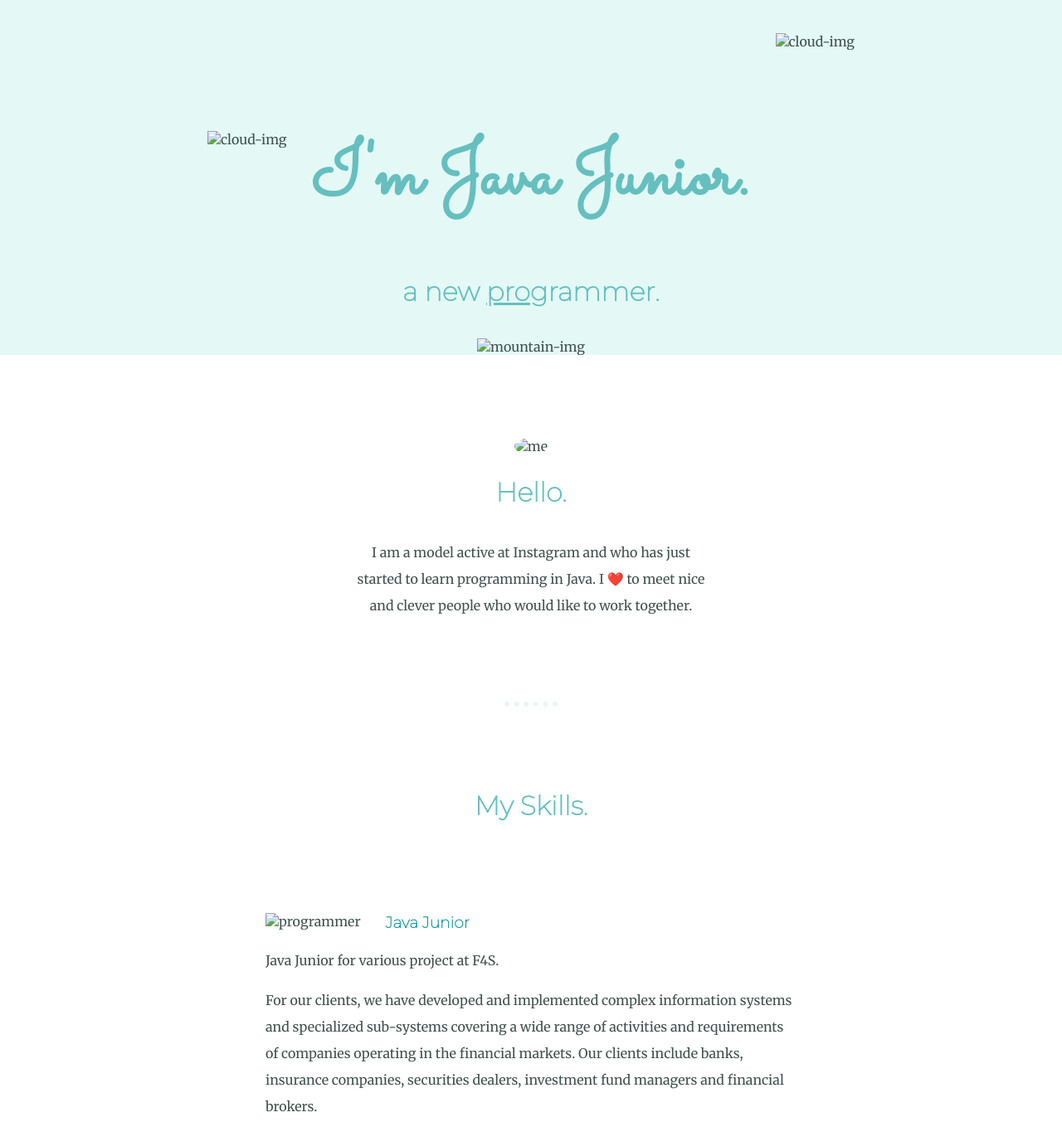
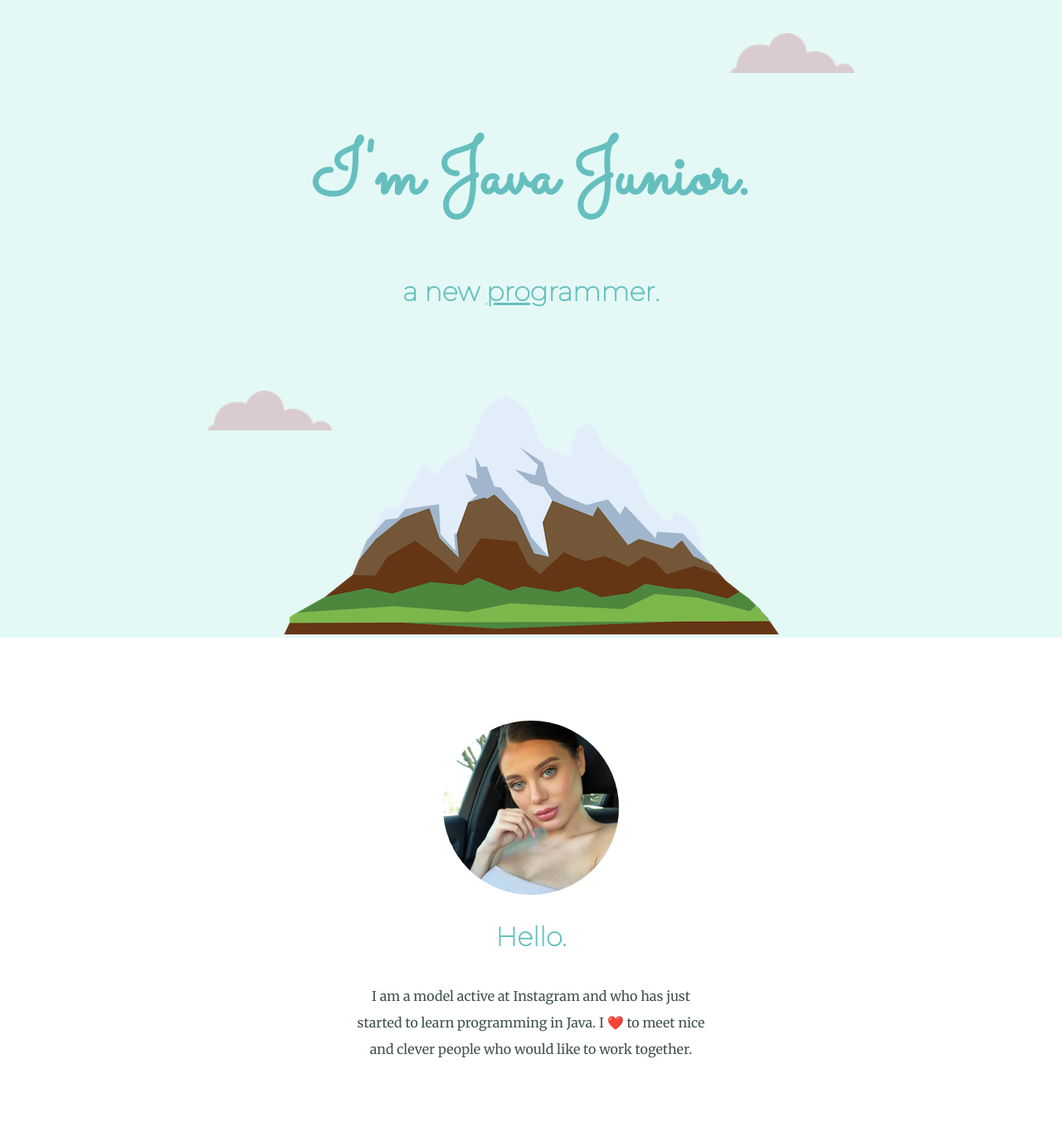
Before and after one commit to juraj64/cv-smart, a plain HTML site: page index.html in a window 1280 px wide. Shown: the top 1353 px of the page at 83% size. Drawn offline with Linux system fonts and the light colour scheme.

Commit message:
Odstranenie foldrov z kodu.
Odstranenie foldrov z kodu, kedze som vedel nacitat len priamo files.

```diff
--- a/index.html
+++ b/index.html
@@ -15,12 +15,12 @@
 <body>
   <! div (content division) element umozni rozdelit body, t.j. vytvorit strukturu stranky>
     <div class="top-container">
-      <img class="top-cloud" src="images/cloud.png" alt="cloud-img">
+      <img class="top-cloud" src="cloud.png" alt="cloud-img">
       <h1>I'm Java Junior.</h1>
       <! Ak chcem block element rozdelit (napr. kvoli stylingu), mozem pouzit prikaz span>
         <h2>a new <span class = "pro">pro</span>grammer.</h2>
-      <img class="bottom-cloud" src="images/cloud.png" alt="cloud-img">
-      <img src="images/mountain.png" alt="mountain-img">
+      <img class="bottom-cloud" src="cloud.png" alt="cloud-img">
+      <img src="mountain.png" alt="mountain-img">
     </div>
 
     <! Existuju tzv. block display elements, ktore zabraju celu sirku obrazovky>
@@ -38,7 +38,7 @@
 
     <div class="middle-container">
       <div class="profile">
-        <img class="me" src="images/meetoo.jpg" alt="me">
+        <img class="me" src="meetoo.jpg" alt="me">
         <h2>Hello.</h2>
         <p>I am a model active at Instagram and who has just started to learn programming in Java. I ❤️ to meet nice and clever people who would like to work together. </p>
       </div>
@@ -46,7 +46,7 @@
       <div class="skills">
         <h2>My Skills.</h2>
         <div class="skill-row">
-          <img class="logo" src="images/java-logo.png" alt="programmer">
+          <img class="logo" src="java-logo.png" alt="programmer">
           <h3>Java Junior</h3>
           <p>Java Junior for various project at F4S.</p>
           <p class="logo-description">For our clients, we have developed and implemented complex information systems and specialized sub-systems covering a wide range of activities and requirements of companies operating in the financial markets. Our clients include banks, insurance companies, securities dealers, investment fund managers and financial brokers.</p>
```
